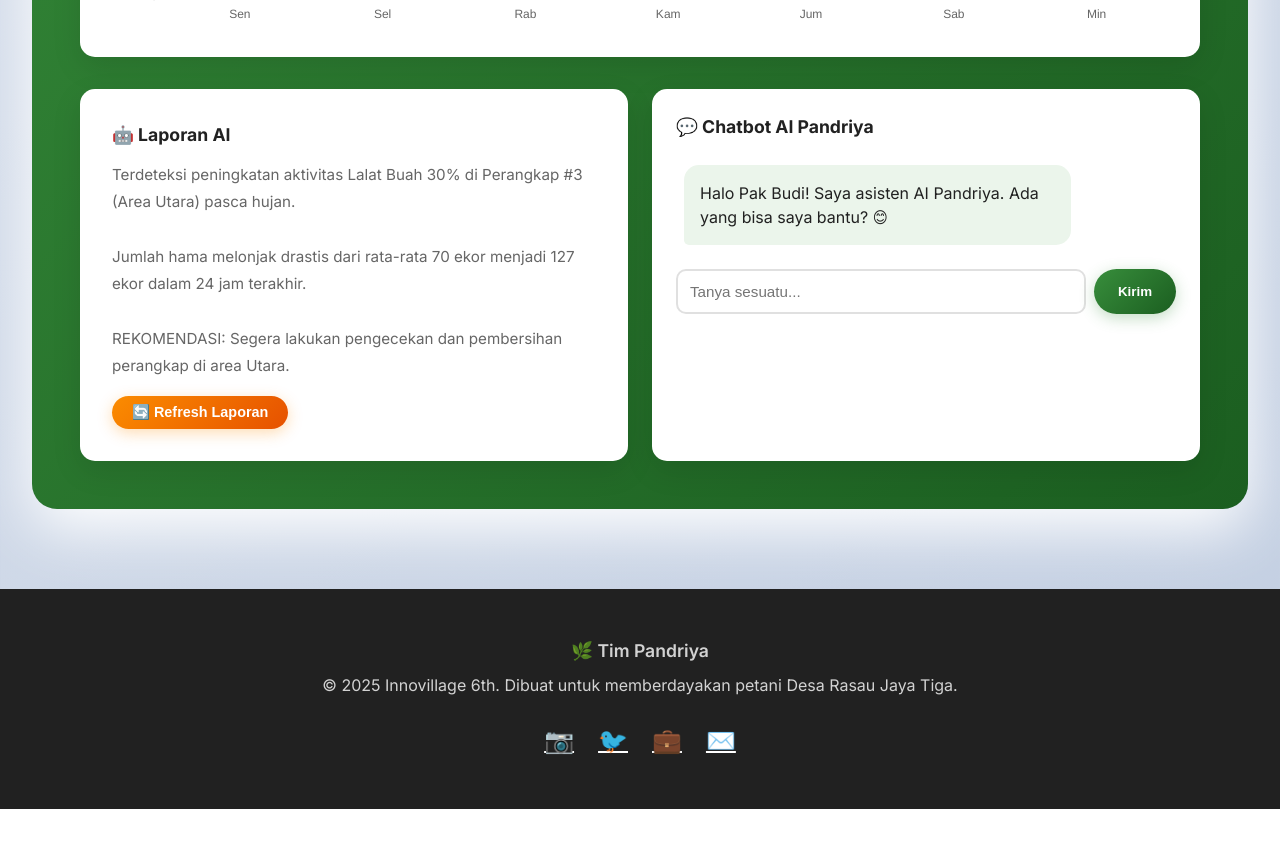
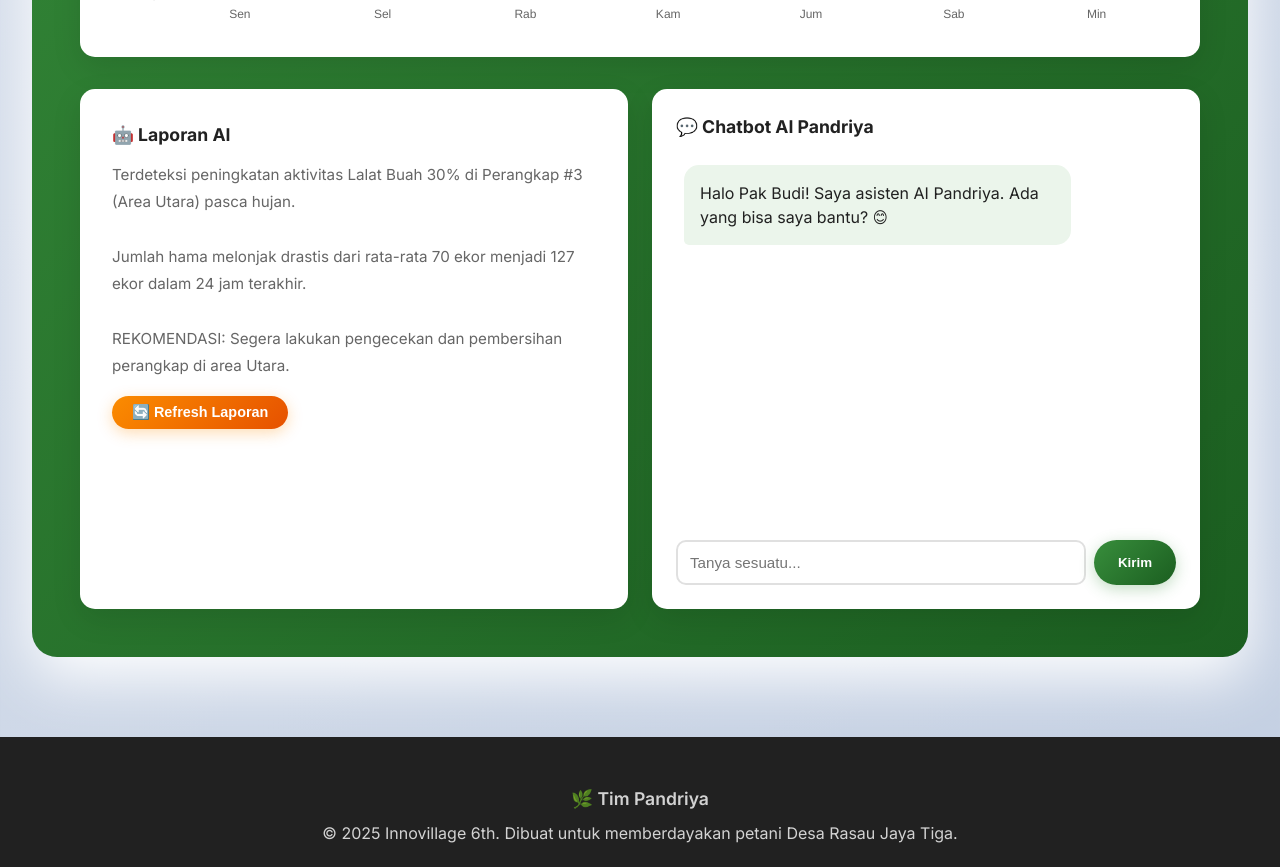
Before and after one commit to GuavaPopper/Pandriya, a website: page Index.html in a window 1280 px wide. Shown: the part 4090-4957 px from the top of the page. Before the commit the page ends 4899 px from the top, so only its background shows below. Drawn offline with nearby package versions, Linux system fonts and the light colour scheme; no server answers.

Commit message:
Update chatbot card: increase height to 520px and make input stick to bottom

```diff
--- a/styles.css
+++ b/styles.css
@@ -690,16 +690,29 @@ body.dark-mode .message.bot {
     border-radius: 15px;
     padding: 1.5rem;
     box-shadow: 0 10px 30px var(--shadow);
+    display: flex;
+    flex-direction: column;
+    height: 520px;
+}
+
+.chatbot-container h4 {
+    margin-bottom: 1rem;
+    flex-shrink: 0;
 }
 
 .chat-messages {
     display: flex;
     flex-direction: column;
     gap: 1rem;
-    max-height: 300px;
+    flex: 1;
     overflow-y: auto;
     padding: 0.5rem;
-    margin-bottom: 0.5rem;
+    margin-bottom: 1rem;
+}
+
+.chat-input-container {
+    flex-shrink: 0;
+    margin-top: 0 !important;
 }
 
 .chat-messages::-webkit-scrollbar {
```
